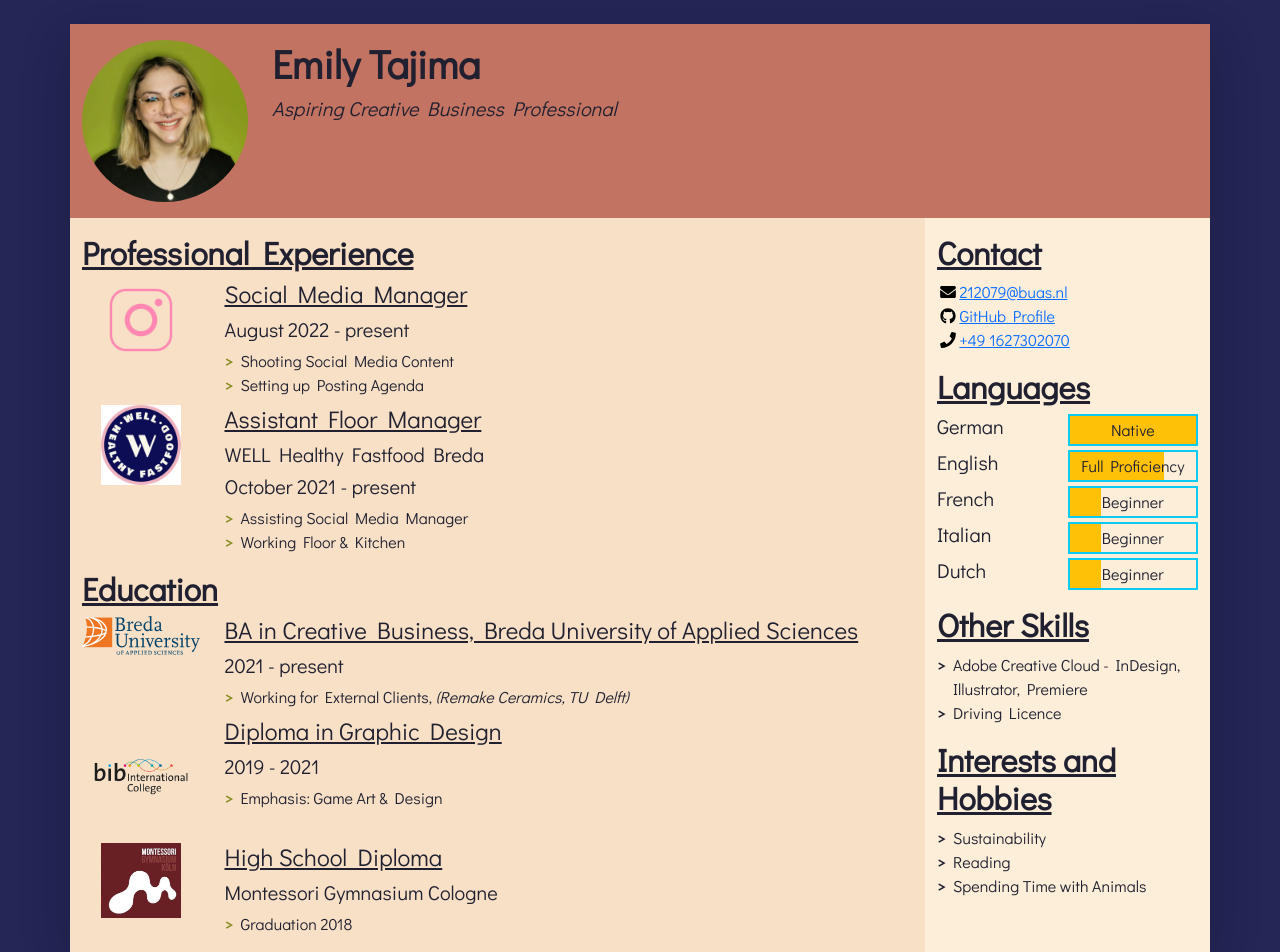
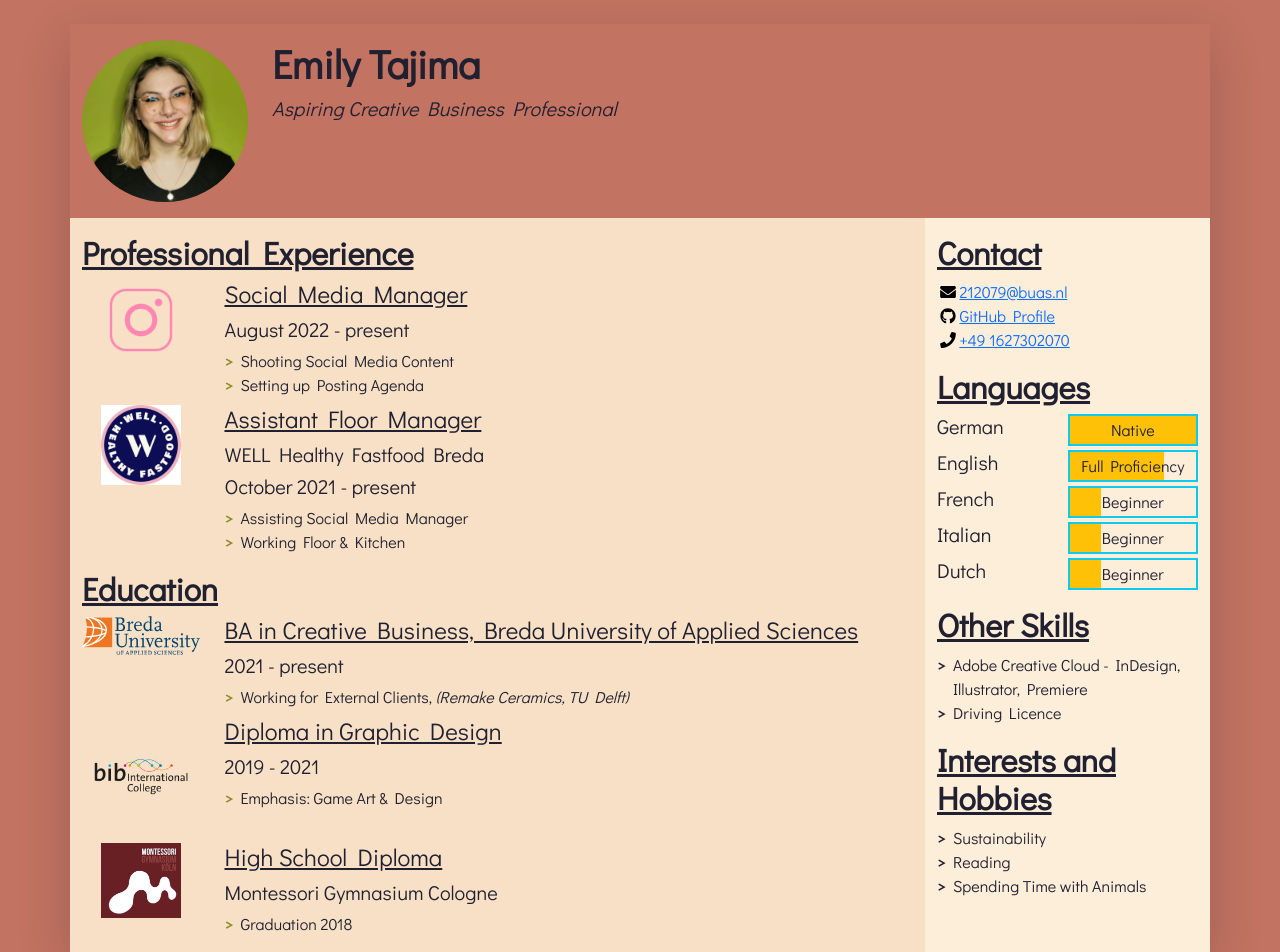
Before and after one commit to emilylyly/prj4_pro_part1, a plain HTML site: page index.html in a window 1280 px wide. Shown: the top 952 px of the page. Drawn offline with nearby package versions, Linux system fonts and the light colour scheme.

Commit message:
Update styles.css

```diff
--- a/css/styles.css
+++ b/css/styles.css
@@ -9,7 +9,7 @@ body {
 	font-family: 'Didact Gothic', sans-serif;
 
 	color: #202030;
-	background-color: #252556;
+	background-color:  #c27362;
 }
 
 /* Styles for custom classes in the document. (There are more, try to find them out!) */
```
